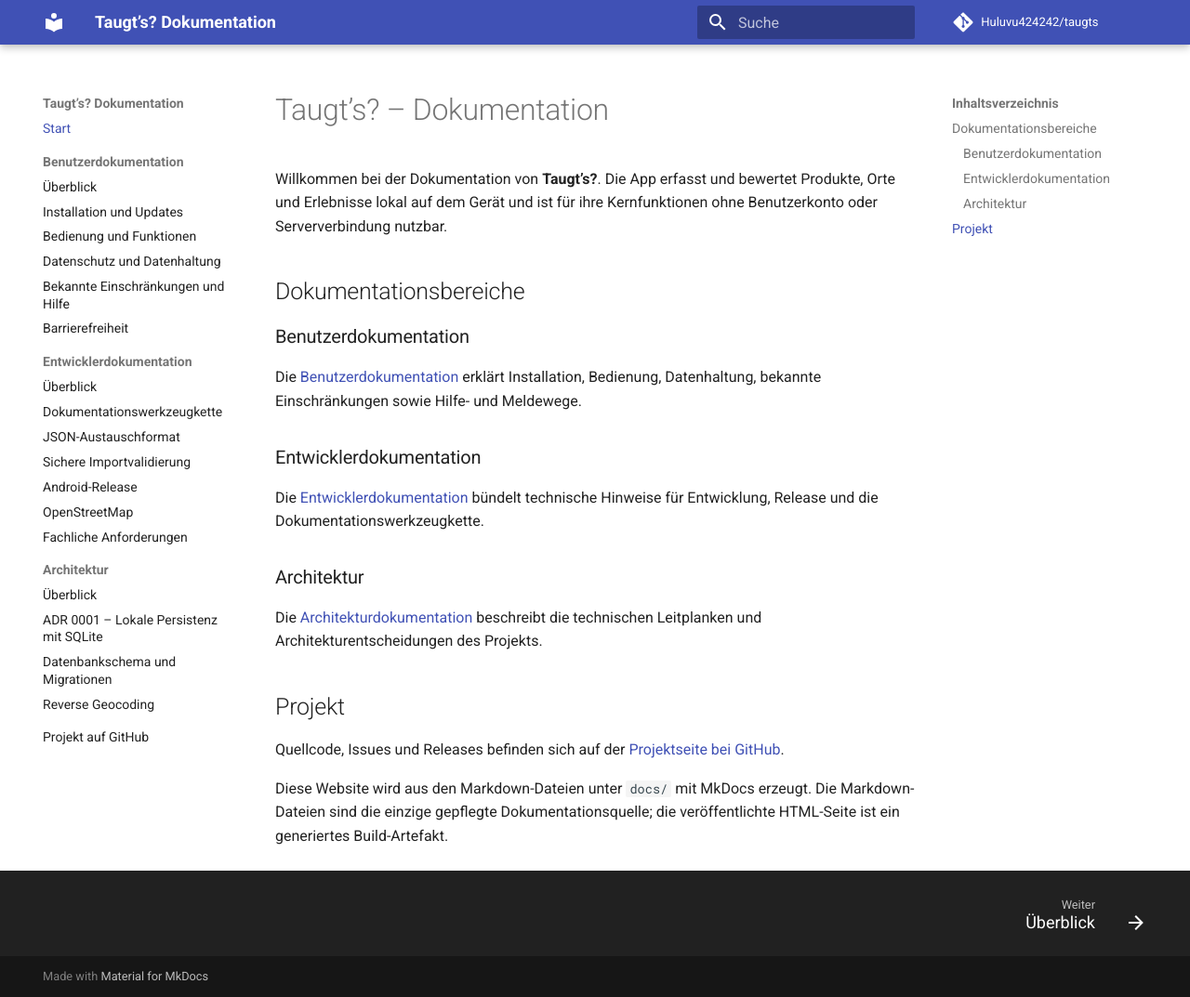
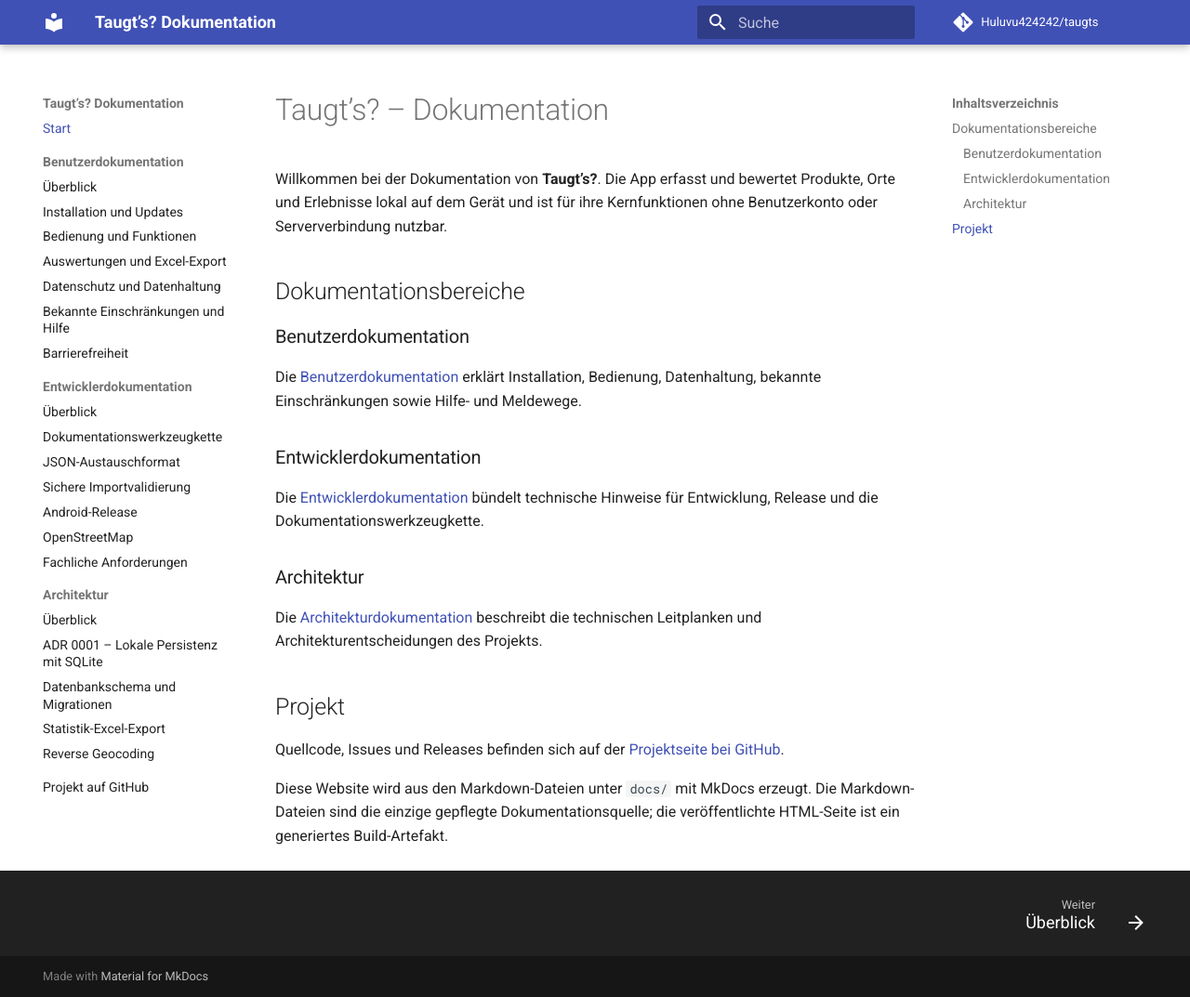
Before and after one commit to Huluvu424242/taugts, an MkDocs documentation site: the page built from docs/index.md, in a window 1280 px wide and 1073 px high. Shown: the whole window at 93% size. Built offline with MkDocs 1.6.1 and Material for MkDocs 9.7.7, drawn with Linux system fonts in a browser that asks for light colours; comment, search, counter and statistics services are not loaded.

Commit message:
Story #213: Excel-Export in Architekturdoku verlinken

```diff
--- a/mkdocs.yml
+++ b/mkdocs.yml
@@ -28,6 +28,7 @@ nav:
       - Überblick: benutzer/index.md
       - Installation und Updates: benutzer/installation.md
       - Bedienung und Funktionen: benutzer/bedienung.md
+      - Auswertungen und Excel-Export: benutzer/auswertungen.md
       - Datenschutz und Datenhaltung: benutzer/datenhaltung.md
       - Bekannte Einschränkungen und Hilfe: benutzer/hilfe.md
       - Barrierefreiheit: barrierefreiheit.md
@@ -43,6 +44,7 @@ nav:
       - Überblick: architecture/README.md
       - ADR 0001 – Lokale Persistenz mit SQLite: architecture/0001-lokale-persistenz-mit-sqlite.md
       - Datenbankschema und Migrationen: architecture/datenbank.md
+      - Statistik-Excel-Export: architecture/statistik-excel-export.md
       - Reverse Geocoding: architecture/reverse-geocoding.md
   - Projekt auf GitHub: https://github.com/Huluvu424242/taugts
 
```
